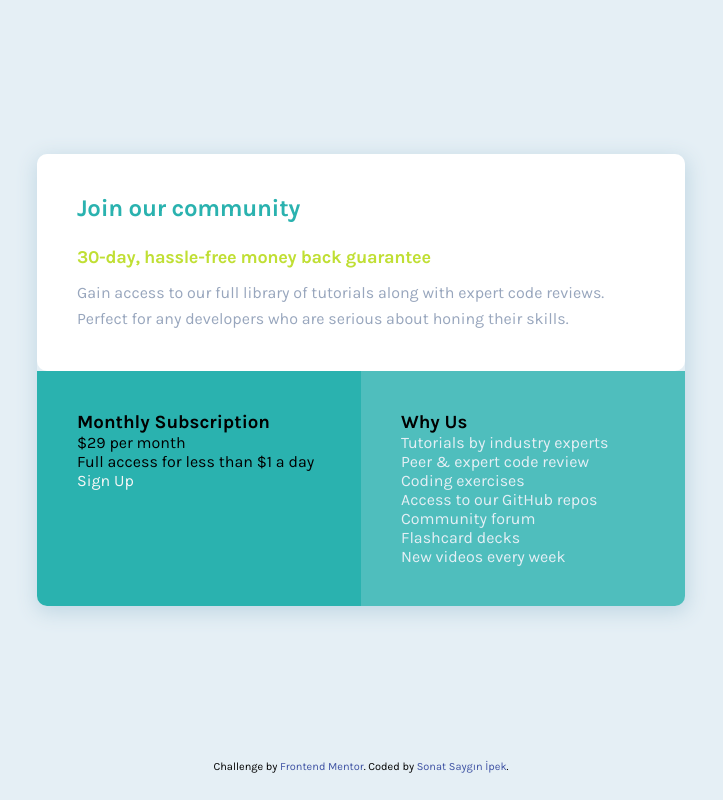
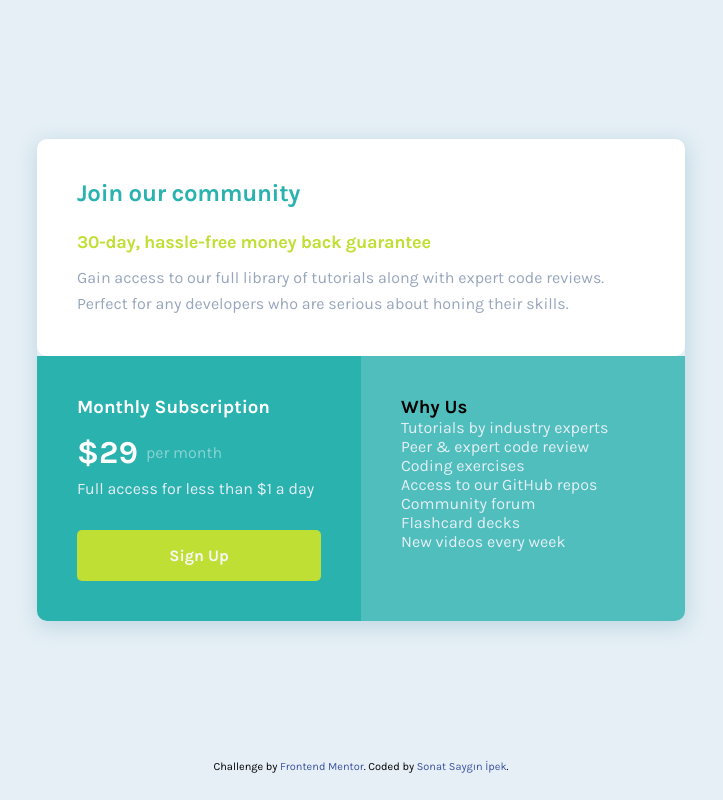
Before and after one commit to sonatipek/single-price-grid-component, a plain HTML site: page index.html in a window 1280 px wide. Shown: the top 800 px of the page, without its empty margins (279-1002 px from the left). Drawn offline with Linux system fonts and the light colour scheme.

Commit message:
setted card-price

```diff
--- a/css/main.css
+++ b/css/main.css
@@ -45,9 +45,35 @@ main .card .card-price{
     padding: 2.5rem 2.5rem;
 }
 main .card .card-price h3{
-    background-color: var(--cyan);
-    border-radius: 0 0 0 10px;
+    color: #fff;
 }
+main .card .card-price p:nth-child(2){
+    display: flex;
+    align-items: center;
+    color: rgba(255, 255, 255, 0.441);
+    margin-top: 1rem;
+}
+main .card .card-price p span{
+    color: rgb(255, 255, 255);
+    font-size: 2rem;
+    font-weight: 700;
+    margin-right: .5rem;
+}
+
+main .card .card-price p:nth-child(3){
+    color: var(--light-gray);
+    margin-top: .5rem;
+}
+main .card .card-price a{
+    display: block;
+    text-align: center;
+    background-color: var(--bright-yellow);
+    padding: 1rem 2rem;
+    font-weight: 700;
+    border-radius: 5px;
+    margin-top: 2rem;
+}
+
 
 /* Card Why Us */
 main .card .card-why-us{
```
